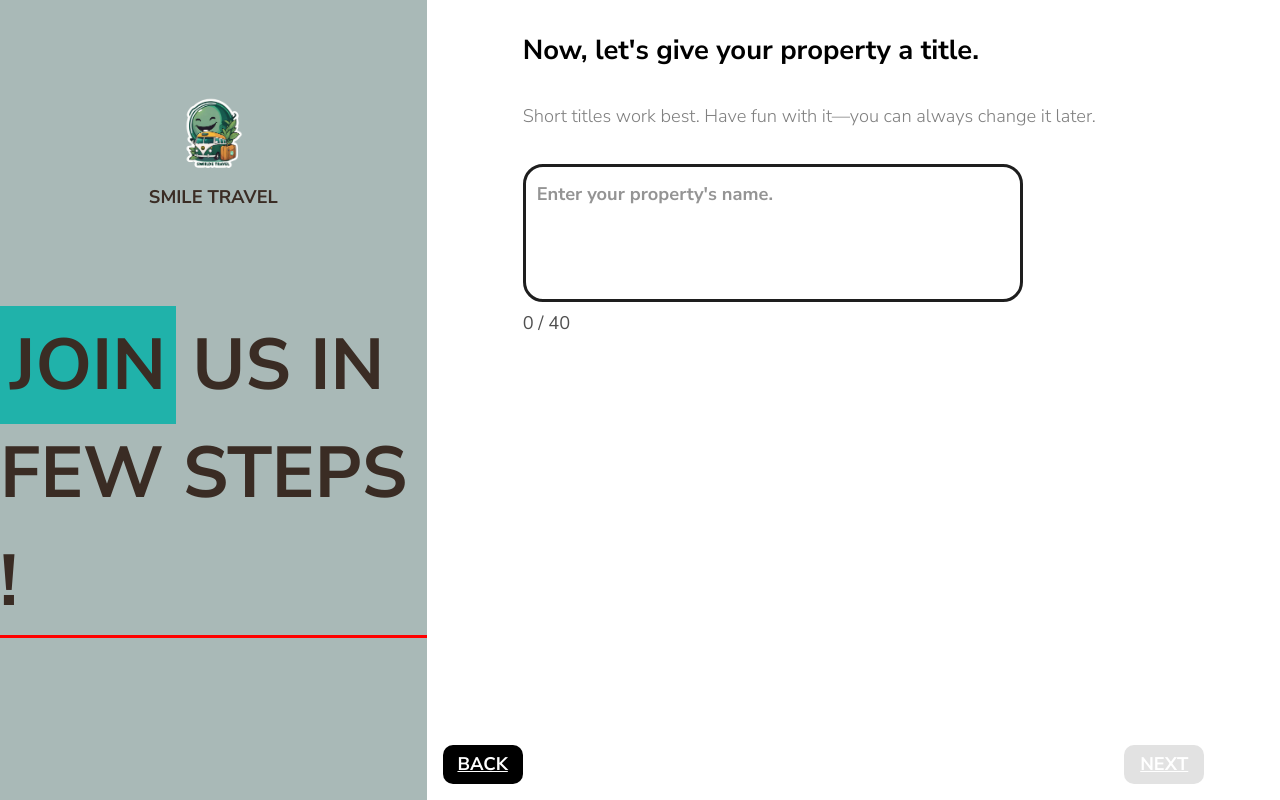
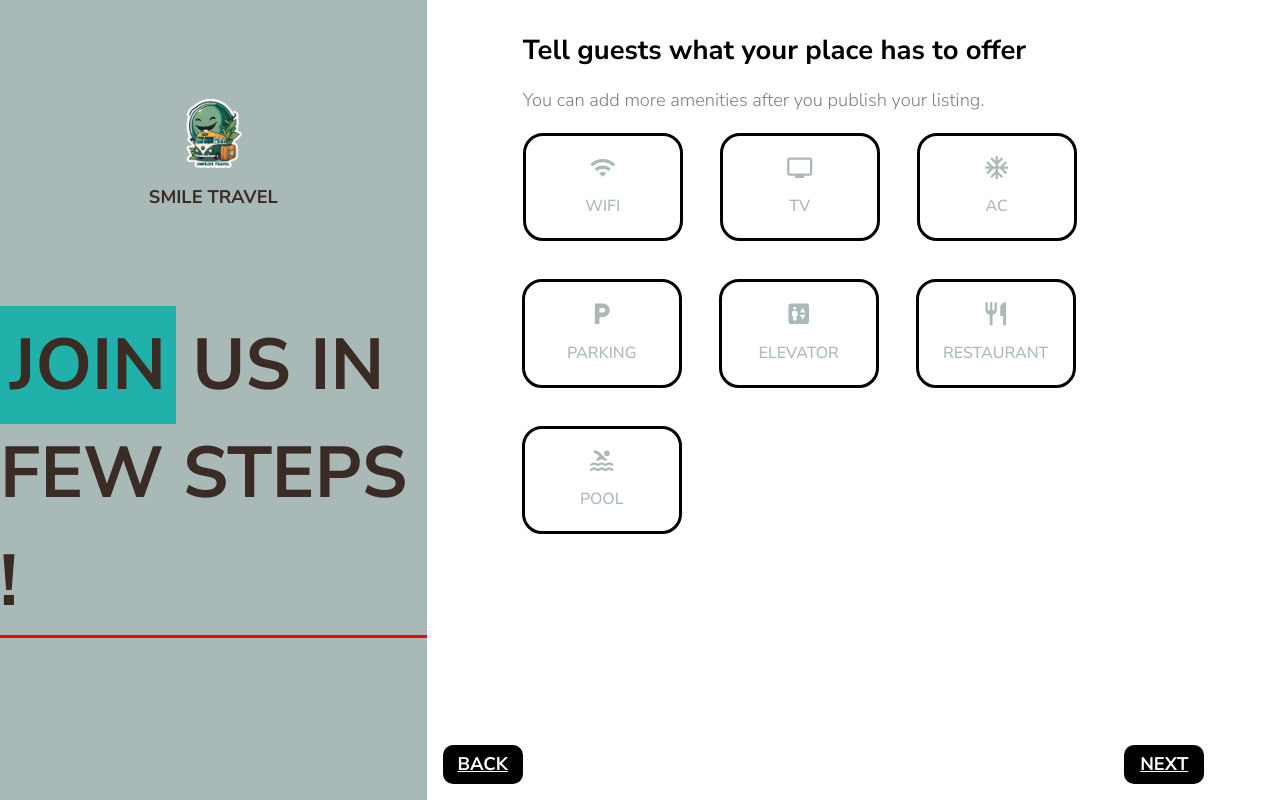
Before and after one commit to WatkornFeng/react-travel-admin, a React (Vite) app: page /become-a-host in a window 1280 px wide. Built offline with nearby package versions, Linux system fonts and the light colour scheme.

Commit message:
f becomeHost p 6 + fix ToggleBtn

```diff
--- a/src/context/BecomeHostContext.tsx
+++ b/src/context/BecomeHostContext.tsx
@@ -2,6 +2,7 @@ import { createContext, useContext, useReducer } from "react";
 import {
   CREATE_DESCRIPTION,
   CREATE_NAME,
+  SELECT_AMENITIES,
   SELECT_LOCATION,
   SELECT_STARS,
   SELECT_TYPE,
@@ -24,7 +25,7 @@ interface IState {
 }
 export interface IAction {
   type: string;
-  payload: string | ILocation | number;
+  payload: string | string[] | ILocation | number;
 }
 const initialState = {
   propertyType: null,
@@ -37,7 +38,7 @@ const initialState = {
   propertyStars: null,
   propertyName: null,
   propertyDescription: null,
-  amenities: null,
+  amenities: [],
 };
 export interface IBecomeHostContext {
   state: IState;
@@ -57,6 +58,8 @@ function reducer(state: IState, action: IAction): IState {
       return { ...state, propertyName: action.payload as string };
     case CREATE_DESCRIPTION:
       return { ...state, propertyDescription: action.payload as string };
+    case SELECT_AMENITIES:
+      return { ...state, amenities: action.payload as string[] };
     default:
       return state;
   }
--- a/src/context/constant.ts
+++ b/src/context/constant.ts
@@ -1,5 +1,6 @@
 export const SELECT_TYPE = "SELECT_TYPE";
 export const SELECT_LOCATION = "SELECT_LOCATION";
 export const SELECT_STARS = "SELECT_STARS";
+export const SELECT_AMENITIES = "SELECT_AMENITIES";
 export const CREATE_NAME = "CREATE_NAME";
 export const CREATE_DESCRIPTION = "CREATE_DESCRIPTION";
--- a/src/features/becomehost/ChooseAmenities.tsx
+++ b/src/features/becomehost/ChooseAmenities.tsx
@@ -1,5 +1,51 @@
+import { Grow, Stack, ToggleButtonGroup } from "@mui/material";
+import Title from "./ui/Title";
+import SubTitle from "./ui/SubTitle";
+import { amenitiesData } from "./data";
+import BtnCard from "./ui/BtnCard";
+import {
+  IBecomeHostContext,
+  useBecomeHost,
+} from "../../context/BecomeHostContext";
+import { SELECT_AMENITIES } from "../../context/constant";
+
 function ChooseAmenities() {
-  return <div>ChooseAmenities</div>;
+  const {
+    state: { amenities },
+    dispatch,
+  } = useBecomeHost() as IBecomeHostContext;
+  console.log(amenities);
+  const handleSelectionChange = (
+    event: React.MouseEvent<HTMLElement>,
+    newValue: string
+  ) => {
+    dispatch({ type: SELECT_AMENITIES, payload: newValue });
+  };
+
+  return (
+    <Stack spacing={2}>
+      <Title title="Tell guests what your place has to offer" />
+      <SubTitle text="You can add more amenities after you publish your listing." />
+      <ToggleButtonGroup
+        aria-multiselectable
+        value={amenities}
+        onChange={handleSelectionChange}
+        sx={{
+          display: "flex",
+          flexWrap: "wrap",
+          gap: "38px",
+        }}
+      >
+        {amenitiesData.map(({ amenity, icon }, index) => (
+          <Grow in timeout={1000 + index * 150} key={index}>
+            <div>
+              <BtnCard data={amenity} icon={icon} />
+            </div>
+          </Grow>
+        ))}
+      </ToggleButtonGroup>
+    </Stack>
+  );
 }
 
 export default ChooseAmenities;
--- /dev/null
+++ b/src/features/becomehost/ChoosePictures.tsx
@@ -0,0 +1,5 @@
+function ChoosePictures() {
+  return <div>ChoosePictures</div>;
+}
+
+export default ChoosePictures;
--- a/src/features/becomehost/ChooseProperty.tsx
+++ b/src/features/becomehost/ChooseProperty.tsx
@@ -38,7 +38,7 @@ function ChooseProperty() {
           {propertyTypeData.map(({ type, icon }, index) => (
             <Grow in timeout={1000 + index * 150} key={index}>
               <div>
-                <BtnCard data={type} icon={icon} selectedValue={propertyType} />
+                <BtnCard data={type} icon={icon} />
               </div>
             </Grow>
           ))}
--- a/src/features/becomehost/ChooseStar.tsx
+++ b/src/features/becomehost/ChooseStar.tsx
@@ -51,8 +51,11 @@ function ChooseStar() {
             <div>
               <BtnCard
                 data={star}
-                icon={<CountStarsIcon star={star} />}
-                selectedValue={propertyStars}
+                icon={
+                  <Stack spacing={1} direction="row">
+                    <CountStarsIcon star={star} />
+                  </Stack>
+                }
               />
             </div>
           </Grow>
--- a/src/features/becomehost/data.tsx
+++ b/src/features/becomehost/data.tsx
@@ -12,6 +12,14 @@ import PickLocation from "./PickLocation";
 import ChooseStar from "./ChooseStar";
 import CreateDescription from "./CreateDescription";
 import ChooseAmenities from "./ChooseAmenities";
+import WifiIcon from "@mui/icons-material/Wifi";
+import AcUnitIcon from "@mui/icons-material/AcUnit";
+import TvIcon from "@mui/icons-material/Tv";
+import LocalParkingIcon from "@mui/icons-material/LocalParking";
+import ElevatorIcon from "@mui/icons-material/Elevator";
+import RestaurantIcon from "@mui/icons-material/Restaurant";
+import PoolIcon from "@mui/icons-material/Pool";
+import ChoosePictures from "./ChoosePictures";
 // Data for Choose Property
 type PropertyDataType = {
   type: string;
@@ -54,26 +62,20 @@ export const propertyType: PropertyDataType[] = [
     type: "Villa",
     icon: <VillaIcon sx={sxIcon} />,
   },
-  // {
-  //   type: "Villa",
-  //   icon: <VillaIcon sx={sxIcon} />,
-  // },
-  // {
-  //   type: "Villa",
-  //   icon: <VillaIcon sx={sxIcon} />,
-  // },
-  // {
-  //   type: "Villa",
-  //   icon: <VillaIcon sx={sxIcon} />,
-  // },
-  // {
-  //   type: "Villa",
-  //   icon: <VillaIcon sx={sxIcon} />,
-  // },
-  // {
-  //   type: "Villa",
-  //   icon: <VillaIcon sx={sxIcon} />,
-  // },
+];
+// Data for Choose Amenities
+interface IAmenitiesData {
+  amenity: string;
+  icon: JSX.Element;
+}
+export const amenitiesData: IAmenitiesData[] = [
+  { amenity: "wifi", icon: <WifiIcon /> },
+  { amenity: "tv", icon: <TvIcon /> },
+  { amenity: "ac", icon: <AcUnitIcon /> },
+  { amenity: "parking", icon: <LocalParkingIcon /> },
+  { amenity: "elevator", icon: <ElevatorIcon /> },
+  { amenity: "restaurant", icon: <RestaurantIcon /> },
+  { amenity: "pool", icon: <PoolIcon /> },
 ];
 // Data for Choose Stars
 export const propertyStarsData = [1, 2, 3, 4, 5];
@@ -89,4 +91,5 @@ export const pageContent: PageContentType[] = [
   { page: 4, content: <CreateName /> },
   { page: 5, content: <CreateDescription /> },
   { page: 6, content: <ChooseAmenities /> },
+  { page: 7, content: <ChoosePictures /> },
 ];
--- a/src/features/becomehost/ui/BtnCard.tsx
+++ b/src/features/becomehost/ui/BtnCard.tsx
@@ -1,45 +1,45 @@
-import { Box, styled, ToggleButton, Typography } from "@mui/material";
+import { Box, styled, ToggleButton } from "@mui/material";
 
-const StyledCard = styled(Box)(({ theme, property }) => ({
-  display: "flex",
-  flexDirection: "column",
-  justifyContent: "center",
-
+const StyledCard = styled(ToggleButton)(({ theme }) => ({
+  "&.MuiToggleButton-root": {
+    color: `${theme.palette.primary.main}`,
+    backgroundColor: "white",
     border: "3px solid black",
     borderRadius: "20px",
     padding: "18px",
-
     transition: "transform ease-out 0.3s",
     width: "10rem",
-  color: property === "true" ? "white" : theme.palette.primary.main,
-  transform: property === "true" ? "scale(1.15)" : "scale(1.1)",
-  backgroundColor: property === "true" ? theme.palette.primary.main : "white",
-  overflow: "hidden",
+
     "&:hover": {
       transform: "scale(1.15)",
+    },
+    "&.Mui-selected": {
+      color: "white",
+      backgroundColor: `${theme.palette.primary.main}`,
+    },
   },
 }));
 
 interface IProps {
   data: string | number;
   icon: JSX.Element | JSX.Element[];
-  selectedValue?: string | number | null;
 }
-function BtnCard({ data, icon, selectedValue }: IProps) {
-  const IsSelected = selectedValue === data ? "true" : "false";
-
+function BtnCard({ data, icon }: IProps) {
   return (
-    <ToggleButton
-      value={data}
+    <StyledCard value={data}>
+      <Box
         sx={{
-        padding: 0,
+          display: "flex",
+          flexDirection: "column",
+          justifyContent: "center",
+          alignItems: "center",
+          gap: "0.7rem",
         }}
       >
-      <StyledCard property={IsSelected}>
-        <Box>{icon}</Box>
-        <Typography variant="subtitle2">{data}</Typography>
+        {icon}
+        {data}
+      </Box>
     </StyledCard>
-    </ToggleButton>
   );
 }
 
--- a/src/pages/BecomeHost.tsx
+++ b/src/pages/BecomeHost.tsx
@@ -27,7 +27,7 @@ const StyledSideBar = styled(Box)(({ theme }) => ({
 }));
 
 function BecomeHost() {
-  const [page, setPage] = useState<number>(4);
+  const [page, setPage] = useState<number>(6);
 
   const PageContent = () => {
     const content = pageContent.map((e, index) => {
```
Lines whose indentation alone changed are shown as unchanged.
